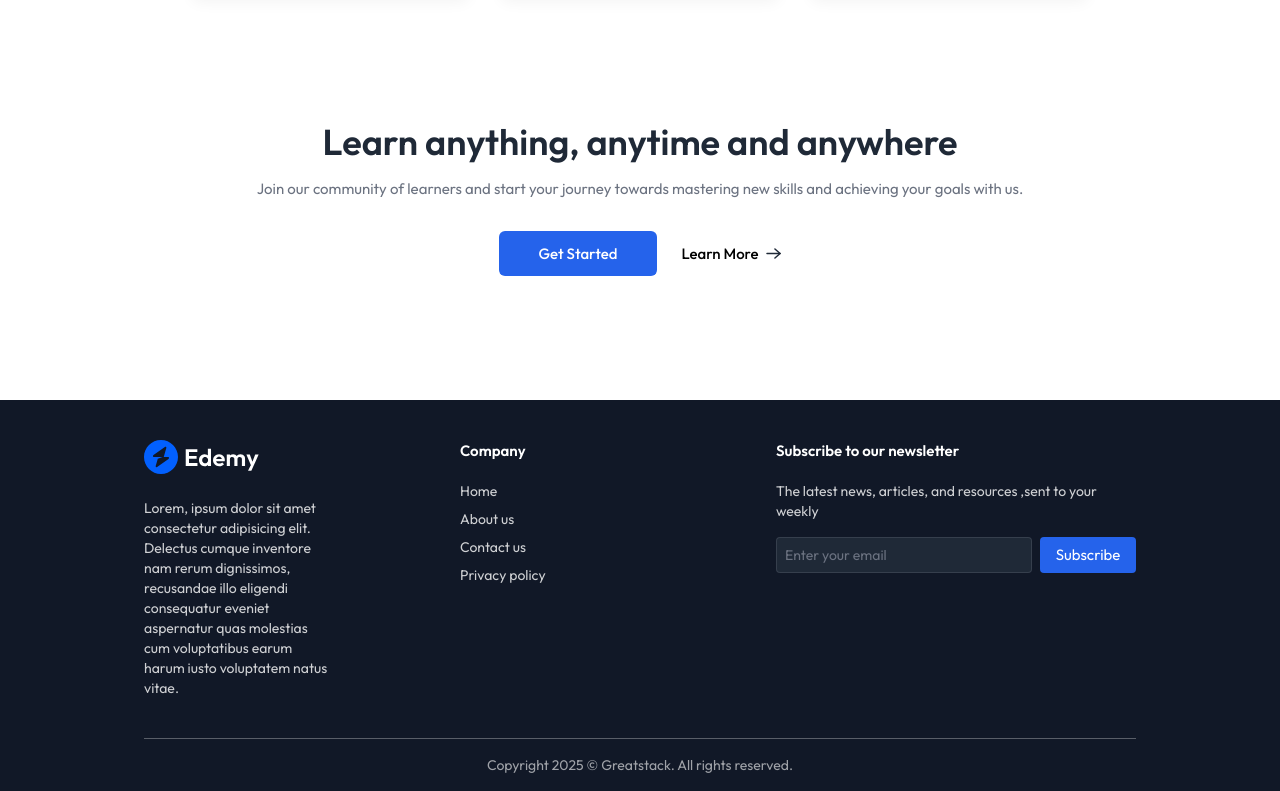
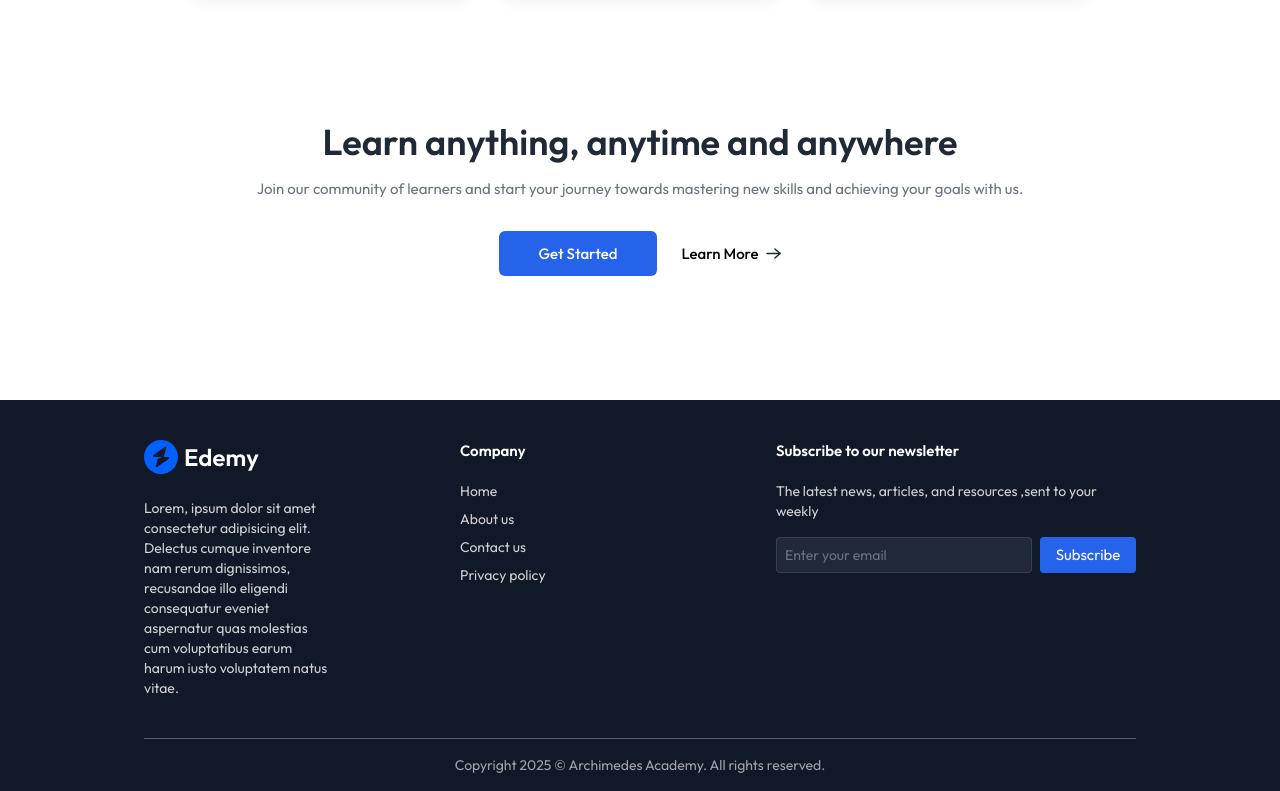
Before and after one commit to 24jamal/lms-mern, a React (Vite) app in the folder client/: page / in a window 1280 px wide. Shown: the part 2268-3059 px from the top of the page. Built offline with nearby package versions, Linux system fonts and the light colour scheme; no server answers.

Commit message:
Name change to Archimedes Academy

```diff
--- a/client/src/components/student/Footer.jsx
+++ b/client/src/components/student/Footer.jsx
@@ -32,7 +32,7 @@ const Footer = () => {
                     </div>
                 </div>
             </div>
-            <p className='py-4 text-center text-xs  md:text-sm text-white/60'>Copyright 2025 &copy;  Greatstack. All rights reserved.</p>
+            <p className='py-4 text-center text-xs  md:text-sm text-white/60'>Copyright 2025 &copy;  Archimedes Academy. All rights reserved.</p>
         </footer>
     )
 }
```
